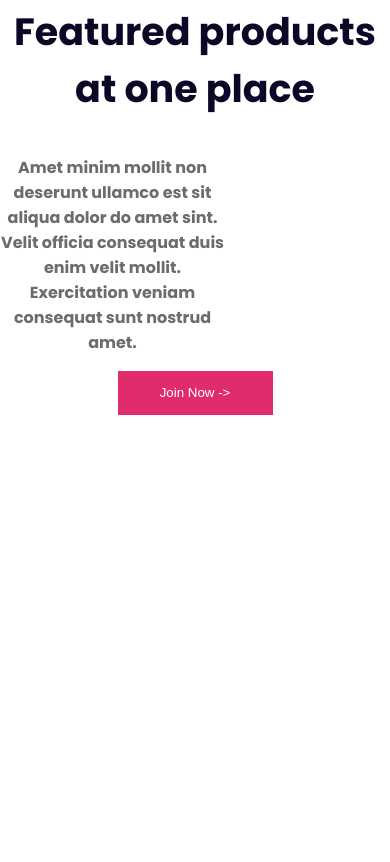
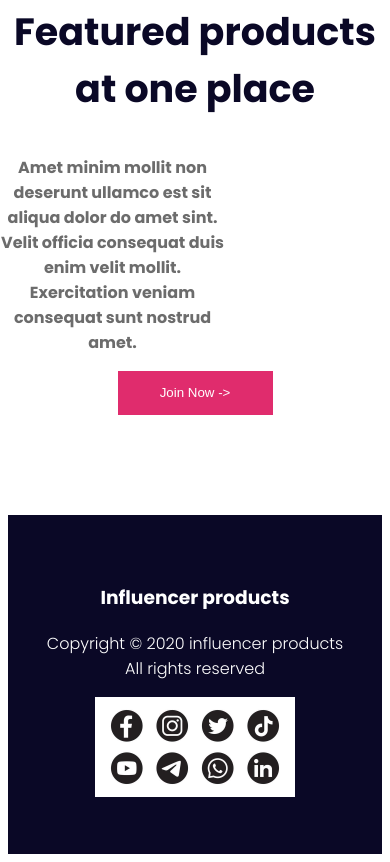
Before and after one commit to itz-Anann/influencer-products-practice, a plain HTML site: page index.html in a window 390 px wide. Shown: the part 7534-8396 px from the top of the page. Before the commit the page ends 7957 px from the top, so only its background shows below. Drawn offline with Linux system fonts and the light colour scheme.

Commit message:
footer section + responsive completed Alhamdulillah

```diff
--- a/index.html
+++ b/index.html
@@ -217,6 +217,14 @@
         </div>
 
     </section>
+    <footer class="footer-container">
+        <h3>Influencer products</h3>
+        <p>Copyright © 2020  influencer products <br>All rights reserved</p>
+        <div class="footer">
+           <img src="images 2/set-of-social-media-icon-in-round-bakground-free-vector.jpg" alt="">
+        </div>
+
+    </footer>
 
 </body>
 
--- a/styles/style.css
+++ b/styles/style.css
@@ -159,6 +159,7 @@
   margin-left:165px ;
   margin-right: 165px;
   margin-top: 100px;
+  justify-content: space-between;
 }
 .featured-h3{
   font-size: 38px;
@@ -178,6 +179,26 @@
   height: 44px;
   border: none;
 
+}
+.footer-container{
+  text-align: center;
+  background-color: #0A0826;
+  color: white;
+  margin-top: 100px;
+  padding-top: 50px;
+  padding-bottom: 50px;
+}
+.footer h3{
+  font-size: 24px;
+  font-weight: bold;
+}
+.footer p{
+  font-size: 16px;
+  font-weight: bold;
+}
+.footer img{
+
+  width: 200px;
 }
 
 
@@ -213,4 +234,9 @@
 
     text-align: center;
   }
+  .footer-container{
+    text-align: center;
+    justify-content: center;
+
+  }
 }
```
Also changed, not shown: images 2/set-of-social-media-icon-in-round-bakground-free-vector.jpg (added).
